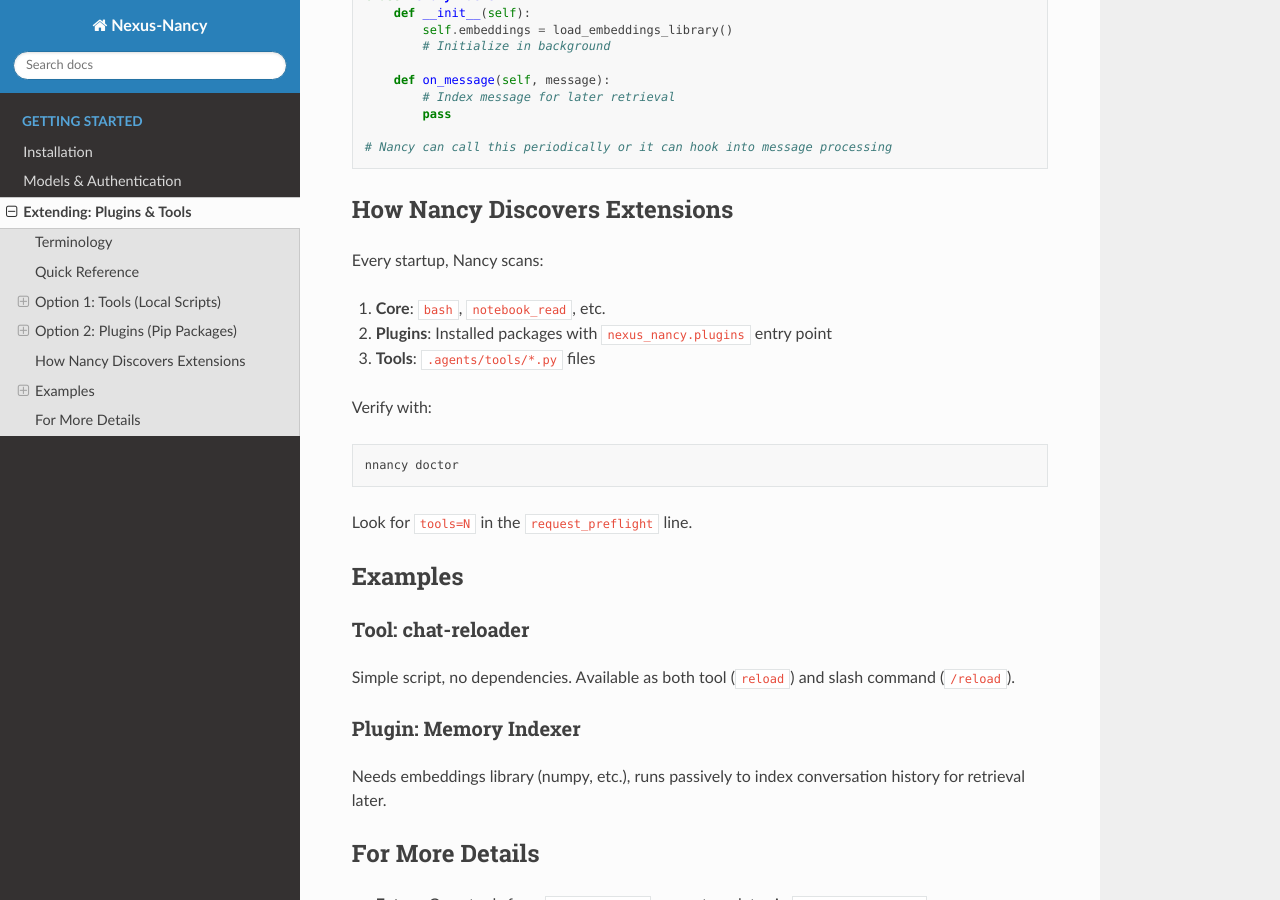
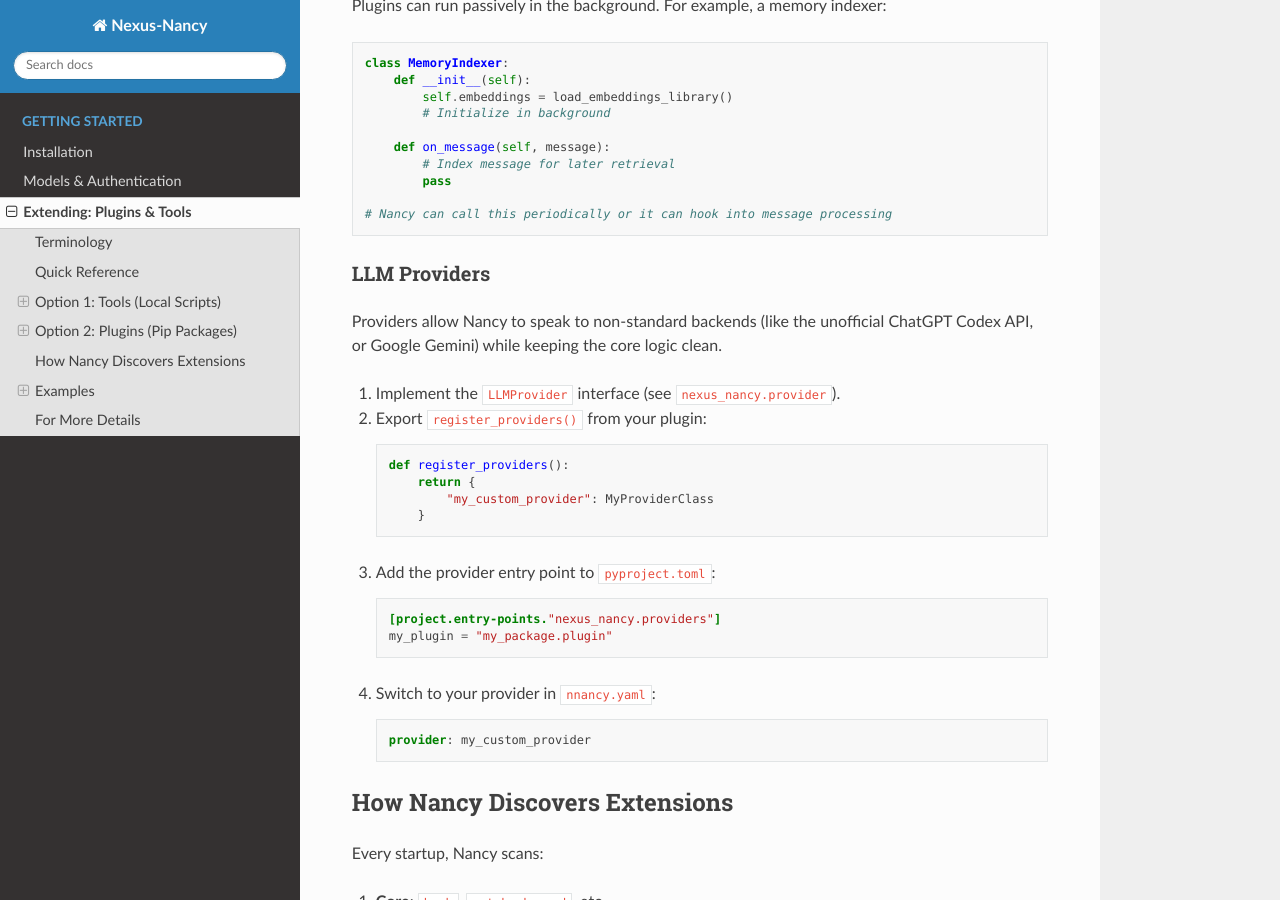
Before and after one commit to AmberLee2427/Nexus-Nancy, a Sphinx documentation site: the page built from docs/PLUGINS.md, in a window 1280 px wide and 900 px high, scrolled down 2541 px. Built offline with Sphinx 7.4.7 and the Read the Docs theme 3.1.0, drawn with Linux system fonts in a browser that asks for light colours; some of the changed text lies outside the part shown.

Commit message:
feat: add LLM provider support to plugin template and documentation

````diff
--- a/docs/PLUGINS.md
+++ b/docs/PLUGINS.md
@@ -9,16 +9,17 @@ Nexus-Nancy is built to be extensible. There are two ways to add capabilities: *
 | **Extension** | Umbrella term for any capability added to Nancy |
 | **Tool** | Simple, low-dependency script triggered by model or user |
 | **Plugin** | Pip-installable package with optional dependencies, can be passive/background |
+| **Provider** | Plugin that implements a custom LLM backend (e.g., Gemini, Codex) |
 
 ## Quick Reference
 
-| | Tool | Plugin |
-|---|---|---|
-| **Distribution** | Single `.py` file in `.agents/tools/` | Pip package |
-| **Dependencies** | None (besides nexus-nancy) | Any pip package |
-| **Activation** | Triggered (by model or slash command) | Can be passive/background |
-| **Dev cost** | Low (copy a file) | Higher (pip package, entry points) |
-| **Best for** | Simple commands, cluster environments | Heavy deps, background services |
+| | Tool | Plugin | Provider |
+|---|---|---|---|
+| **Distribution** | Single `.py` file in `.agents/tools/` | Pip package | Pip package |
+| **Dependencies** | None (besides nexus-nancy) | Any pip package | Any pip package |
+| **Activation** | Triggered | Passive/Background | Via `nnancy.yaml` config |
+| **Dev cost** | Low | Medium | High |
+| **Best for** | Simple commands | Background services | Custom API backends |
 
 **When to use which:**
 - **Tool**: You need something simple with no dependencies, quick to prototype
@@ -116,6 +117,28 @@ class MemoryIndexer:
 # Nancy can call this periodically or it can hook into message processing
 ```
 
+### LLM Providers
+
+Providers allow Nancy to speak to non-standard backends (like the unofficial ChatGPT Codex API, or Google Gemini) while keeping the core logic clean.
+
+1. Implement the `LLMProvider` interface (see `nexus_nancy.provider`).
+2. Export `register_providers()` from your plugin:
+   ```python
+   def register_providers():
+       return {
+           "my_custom_provider": MyProviderClass
+       }
+   ```
+3. Add the provider entry point to `pyproject.toml`:
+   ```toml
+   [project.entry-points."nexus_nancy.providers"]
+   my_plugin = "my_package.plugin"
+   ```
+4. Switch to your provider in `nnancy.yaml`:
+   ```yaml
+   provider: my_custom_provider
+   ```
+
 ## How Nancy Discovers Extensions
 
 Every startup, Nancy scans:
````
